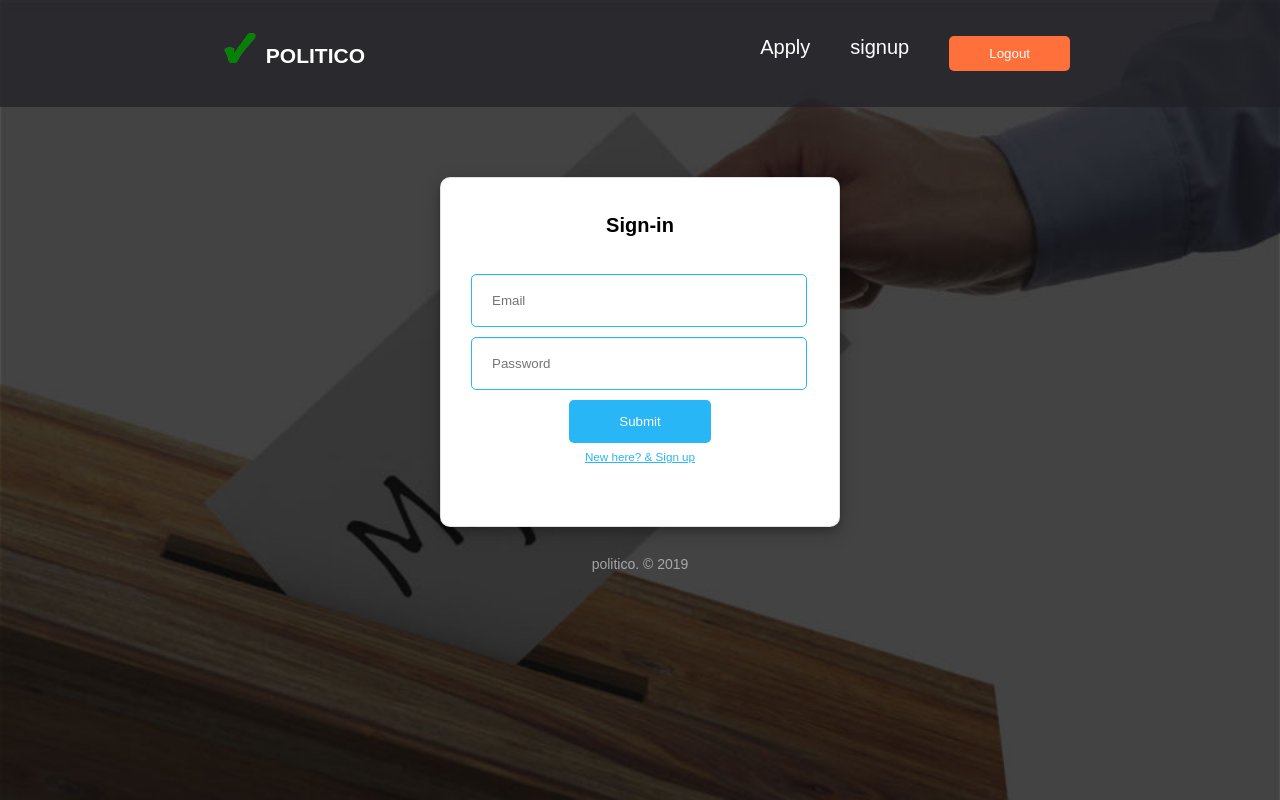
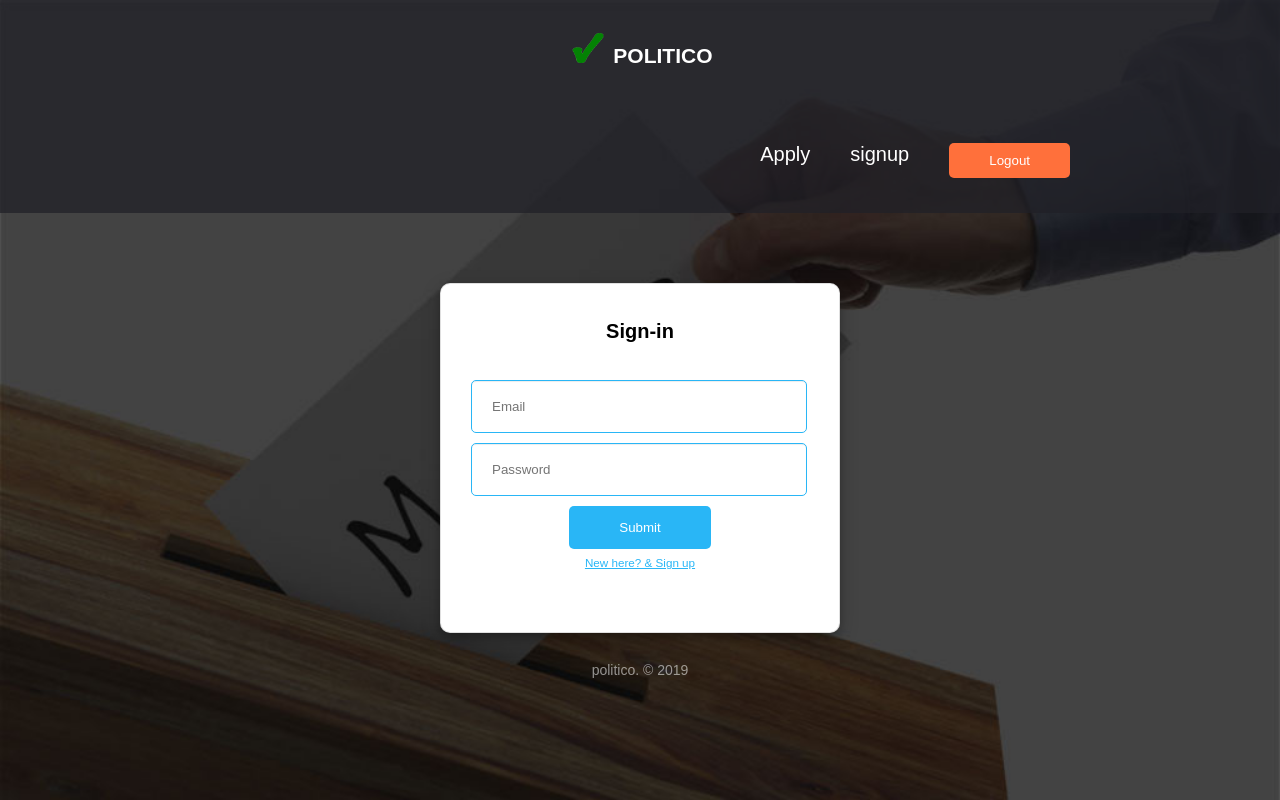
Before and after one commit to captainPrime/Politico, a plain HTML site: page UI/signin.html in a window 1280 px wide. Drawn offline with Linux system fonts and the light colour scheme.

Commit message:
Modify gh-pages

```diff
--- a/UI/assets/css/signin.css
+++ b/UI/assets/css/signin.css
@@ -89,6 +89,11 @@
 	box-shadow: 0 4px 8px 0 rgba(0,0,0,.2), 0 6px 20px 0 rgba(0,0,0,.19);
 }
 
+nav.politico-nav div.nav-left {
+ float: none;
+ padding: 0;
+}
+
 @media (max-width: 575.98px) {
 	.signin-area {
 		width: 90%;
```
